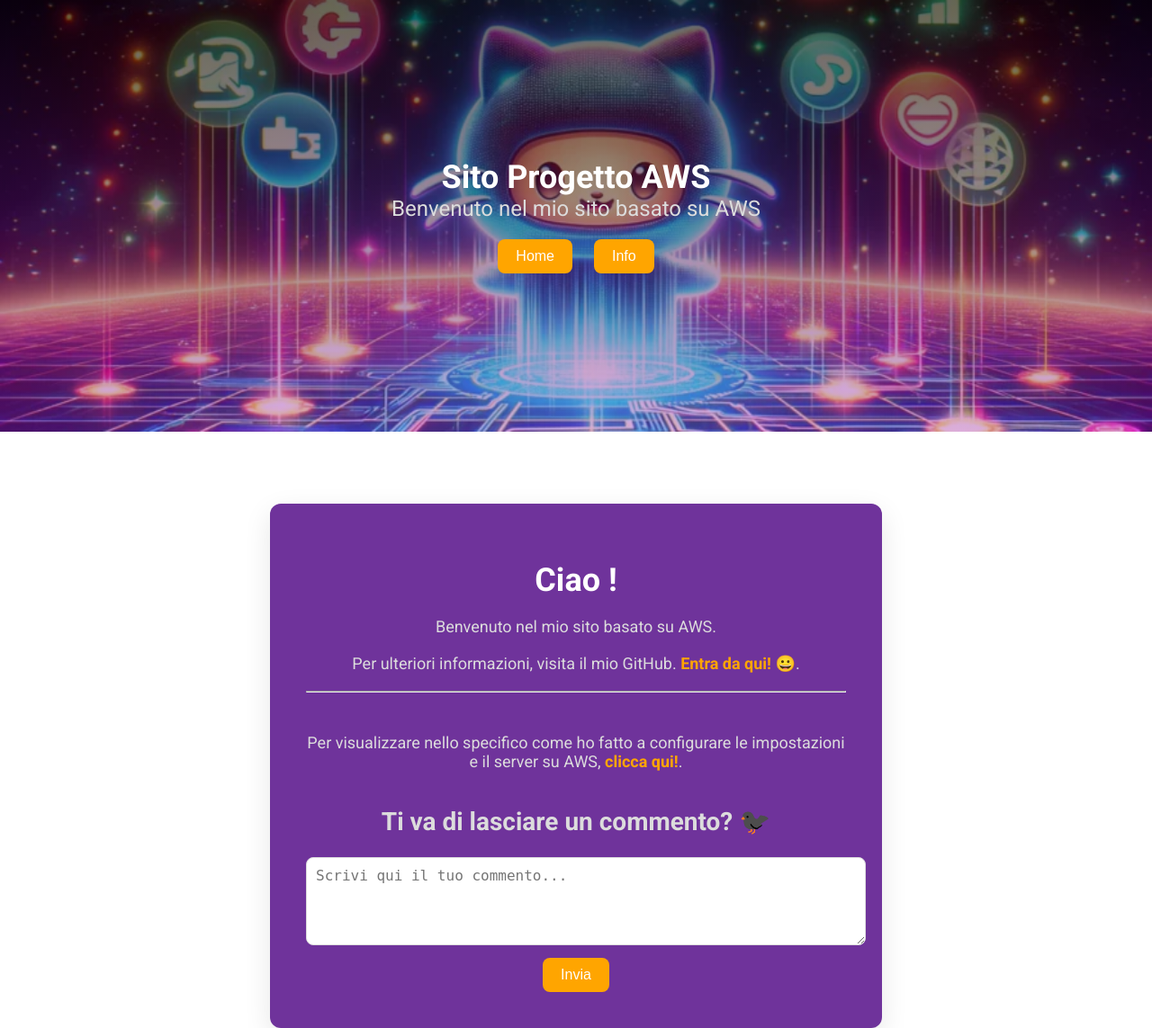
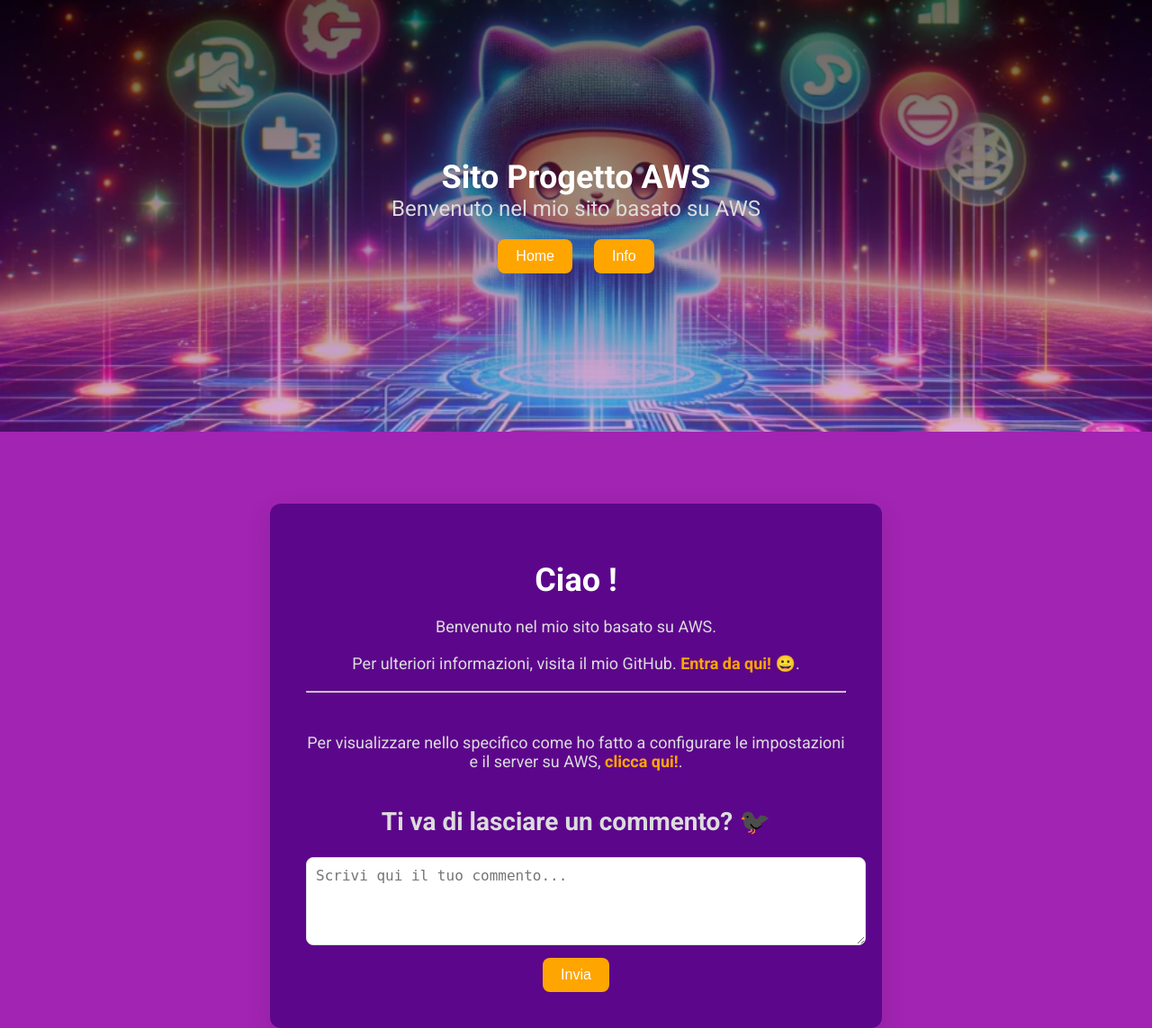
Before and after one commit to Cuco22/progetto_AWS, a PHP site: page /sitoAWS.php in a window 1280 px wide. Shown: the whole page at 90% size. Run offline with PHP 8.4, Linux system fonts and the light colour scheme; the visitor is signed in with stand-in values (Sample User, id 1); data that the repository does not hold is empty.

Commit message:
Update style_custom.css

```diff
--- a/style_custom.css
+++ b/style_custom.css
@@ -7,7 +7,7 @@ body {
     display: flex;
     flex-direction: column;
     align-items: center;
-    background-color: linear-gradient(rgba(161, 36, 178, 0.371), rgba(161, 36, 178));
+    background-color: rgba(161, 36, 178);
     background-size: cover;
     overflow-x: hidden; /* Impedisce lo scrolling orizzontale */
 }
```
